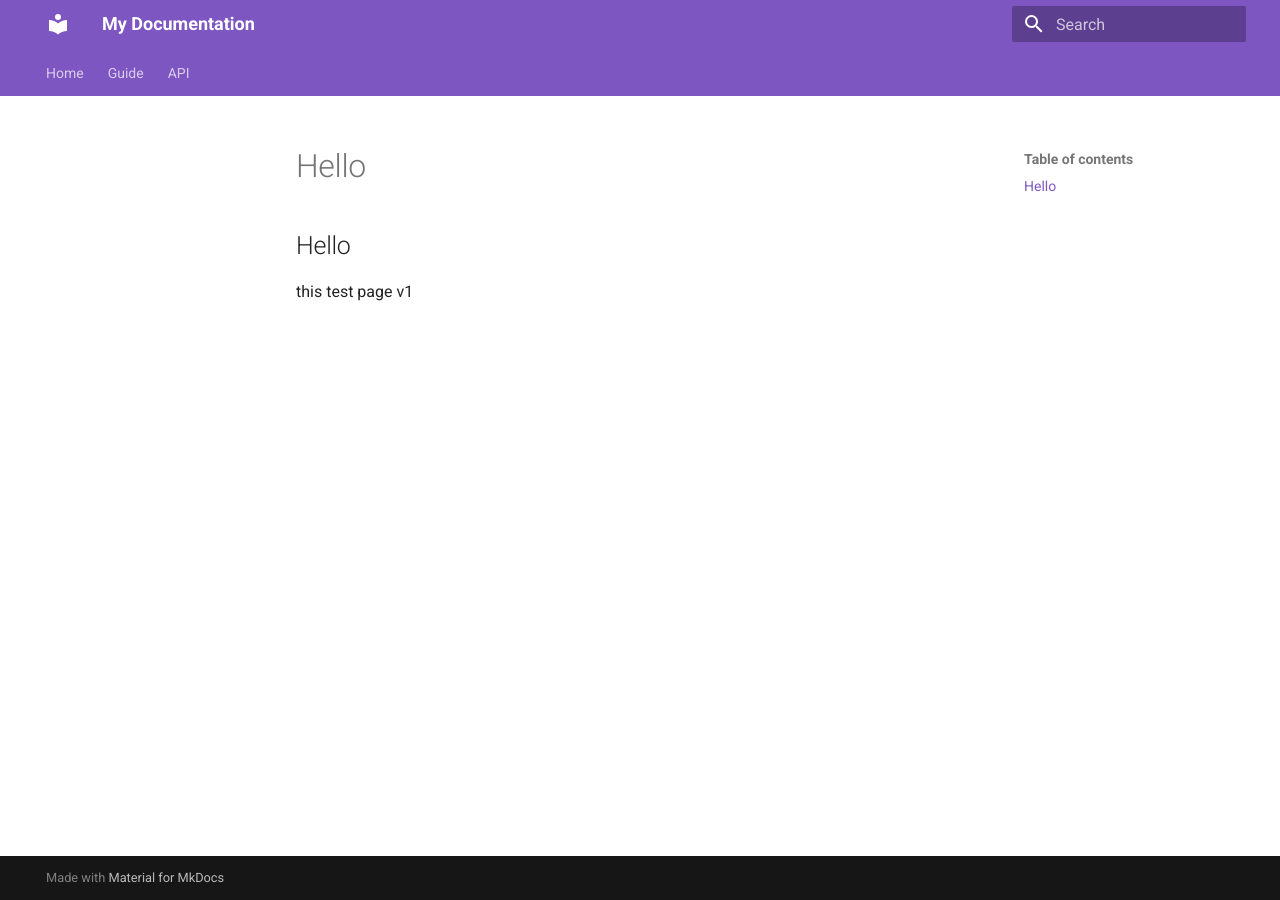
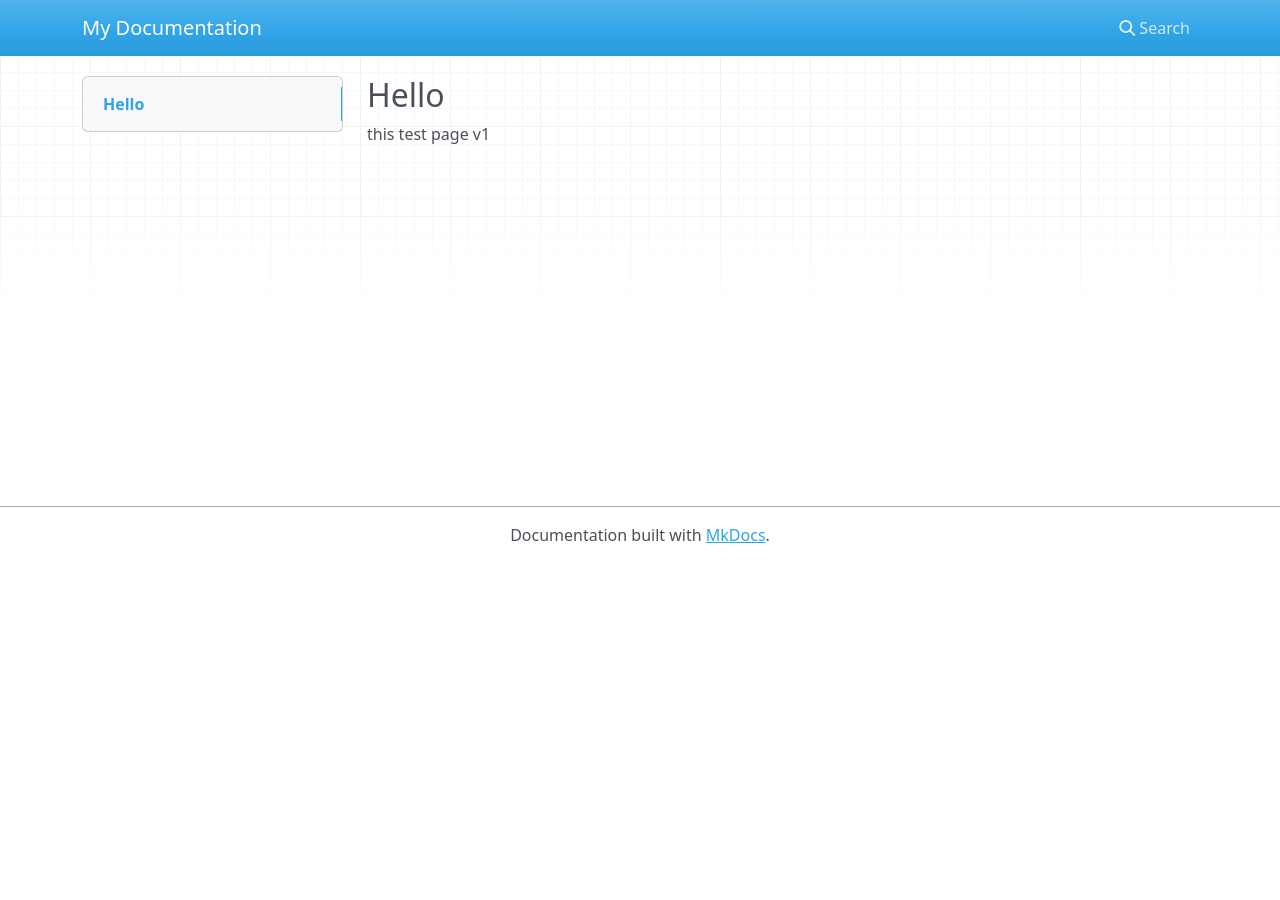
Before and after one commit to geksogen/mkdocs_test, an MkDocs documentation site: the page built from docs/hello.md, in a window 1280 px wide. Built offline with MkDocs 1.6.1, drawn with Linux system fonts in a browser that asks for light colours; nearby versions of some CDN libraries.

Commit message:
Update mkdocs.yml

```diff
--- a/mkdocs.yml
+++ b/mkdocs.yml
@@ -2,7 +2,7 @@ site_name: My Documentation
 site_url: https://example.com/docs/
 
 theme:
-  name: material # Or 'readthedocs', 'mkdocs', etc.
+  name: mkdocs # Or 'readthedocs', 'mkdocs', etc.
   palette:
     primary: deep purple
     accent: indigo
@@ -12,11 +12,7 @@ theme:
     - search.highlight
 
 nav:
-  - Home: index.md
-  - Guide:
-    - Introduction: guide/introduction.md
-    - Setup: guide/setup.md
-  - API: api.md
+  - Home: docs/index.md
 
 markdown_extensions:
   - admonition
```
